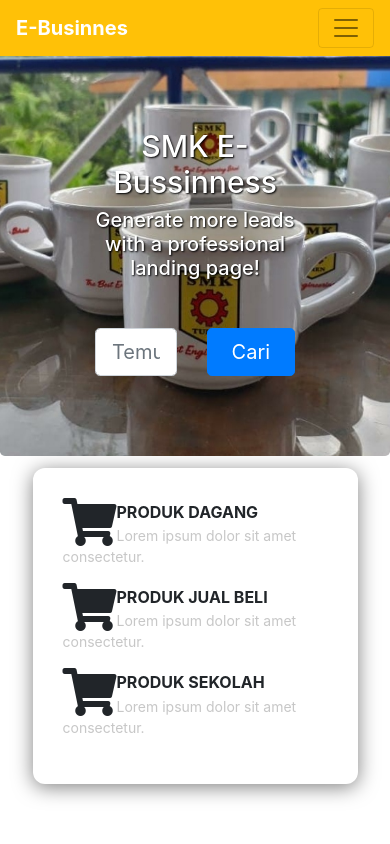
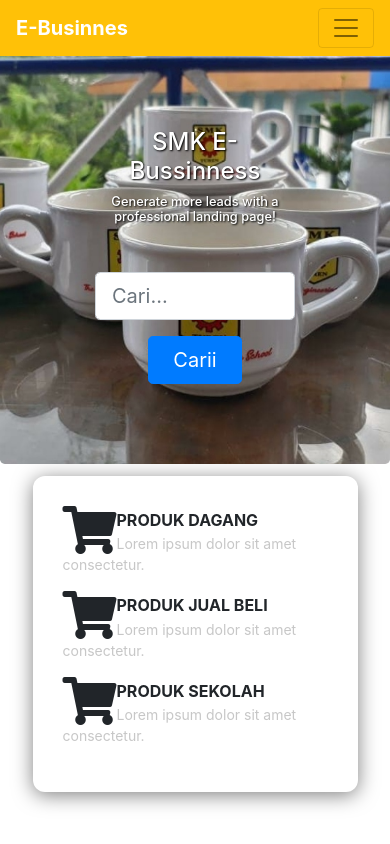
Before and after one commit to ibrahimyuzuf/ibrahimyuzuf.github.io, a plain HTML site: page index.html in a window 390 px wide. Shown: the top 844 px of the page. Drawn offline with Linux system fonts and the light colour scheme.

Commit message:
modif responsive

```diff
--- a/assets/css/style.css
+++ b/assets/css/style.css
@@ -8,18 +8,18 @@
  }
 
  .jumbotron{
-    background: url(../img/produk-4.jpeg) no-repeat center center fixed;
+    background: url('../img/produk-4.jpeg') no-repeat center center fixed;
     background-size: cover;
     height: 100%;
     padding: 5em;
  }
 
  .jumbotron h1{
-  font-size: 30px;
+  font-size: 1.5em;
   text-shadow: 1px 1px 2px black;
  }
  .jumbotron h3{
-  font-size: 20px;
+  font-size: 0.8em;
   text-shadow: 1px 1px 2px black;
  }
 
@@ -421,7 +421,7 @@
     position: relative;
     z-index: 2;
  */
-  width: 500px;
+  width: 250px;
 }
 .about-five-content .about-five-tab nav {
     border: none;
@@ -432,8 +432,9 @@
 .about-five-content .about-five-tab nav button {
     border: none;
     color: var(--dark-1);
-    font-weight: 600;
+    font-weight: 350;
     padding: 0;
+    margin: 5px;
     margin-right: 20px;
     position: relative;
     background-color: #dee2e6;
@@ -491,6 +492,9 @@
        .container .sekilas img {
         width : 500px;
     }
+    .landing .form-control {
+      width: 340px;
+     }
     .badan
     {
         padding: 13px 0;
@@ -517,7 +521,14 @@
     .about-five {
     padding-top: 100px;
     padding-bottom: 70px;
-}
+    }
+    .about-img {
+     /*   padding-left: 60px;
+        position: relative;
+        z-index: 2;
+     */
+      width: 500px;
+    }
 
 }
 
--- a/index.html
+++ b/index.html
@@ -42,6 +42,7 @@
     </div>
 </div>
 
+<section class="landing">
 <div class="jumbotron">
 <div class="container-fluid position-relative mt-5">
   <div class="row justify-content-center">
@@ -49,12 +50,13 @@
           <div class="text-center text-white">
               <h1>SMK E-Bussinness</h1>
               <h3 class="mb-5">Generate more leads with a professional landing page!</h3>
+
               <form>
                   <div class="row">
-                      <div class="col">
-                          <input class="form-control form-control-lg" placeholder="Temukan Sesuatu"/>
+                      <div class="col-md-7 col-sm-12 mb-3">
+                          <input class="form-control form-control-lg" placeholder="Cari..." />
                       </div>
-                      <div class="col-auto"><button class="btn btn-primary btn-lg pl-4 pr-4" id="submitButton" type="submit">Cari</button></div>
+                      <div class="col-md-5 col-sm-12"><button class="btn btn-primary btn-lg pl-4 pr-4" id="submitButton" type="submit">Carii</button></div>
                   </div>
 
                  </form>
@@ -63,6 +65,7 @@
   </div>
 </div>
 </div>
+</section>
 
 <div class="container">
   <!-- info panel -->
```
